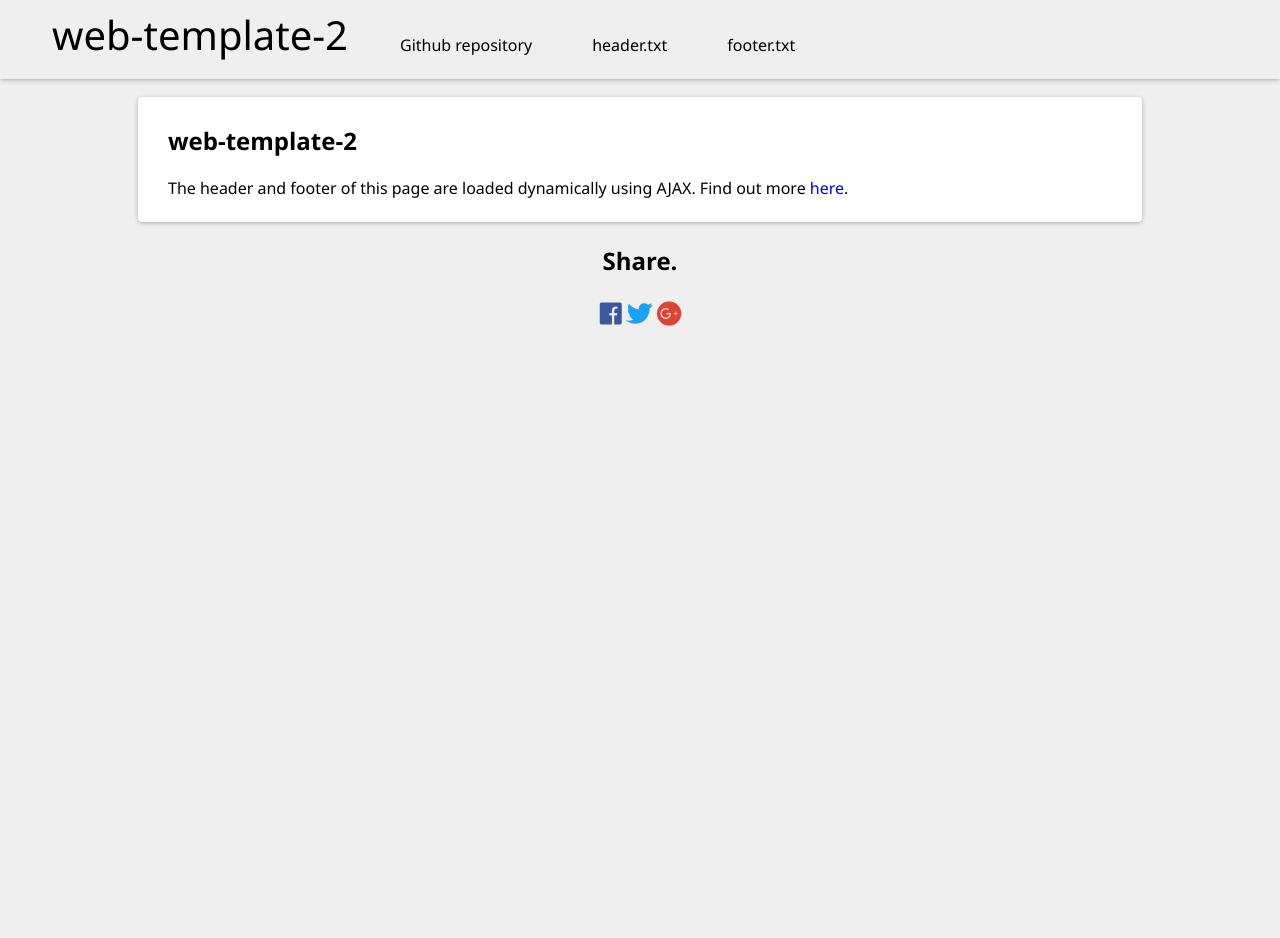
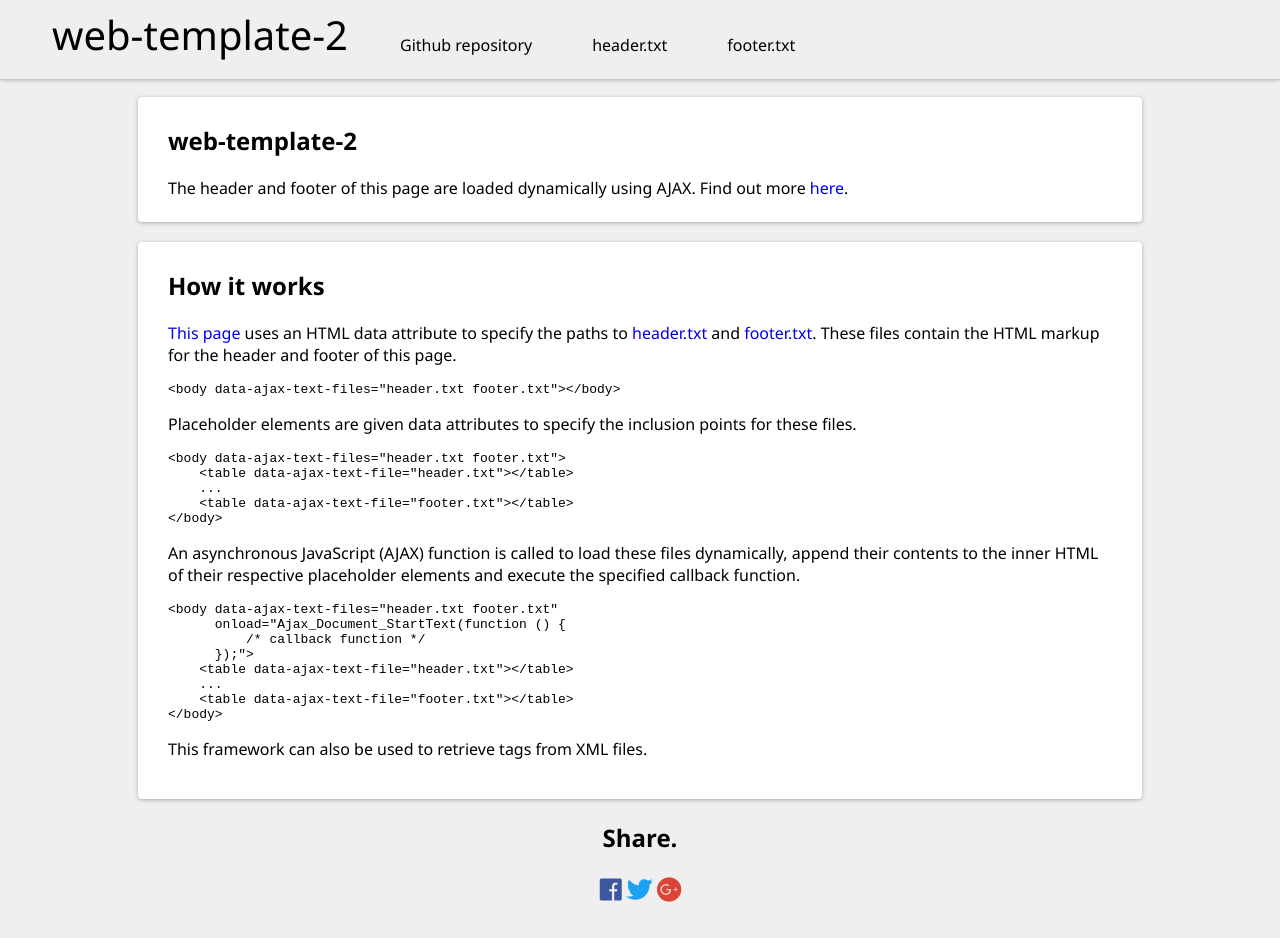
Before and after one commit to martindes01/web-template-2, a plain HTML site: page index.html in a window 1280 px wide. Before the commit the page ends 800 px from the top, so only its background shows below. Drawn offline with Linux system fonts and the light colour scheme.

Commit message:
Update index.html
- Add project explanation and HTML snippets.

```diff
--- a/index.html
+++ b/index.html
@@ -56,6 +56,48 @@
                 </div>
             </div>
         </li>
+
+        <li class="ContentBlock ContentBlock_S100M100">
+            <div class="ContentBlockColumn">
+                <div class="ContentBlockColumnRow">
+                    <h2>How it works</h2>
+
+                    <p>
+                        <a href="https://github.com/martindes01/web-template-2/blob/main/header.txt" target="_blank">This page</a> uses an HTML data attribute to specify the paths to <a href="https://github.com/martindes01/web-template-2/blob/main/header.txt" target="_blank">header.txt</a> and <a href="https://github.com/martindes01/web-template-2/blob/main/footer.txt" target="_blank">footer.txt</a>.
+                        These files contain the HTML markup for the header and footer of this page.
+                    </p>
+
+                    <pre><code>&lt;body data-ajax-text-files="header.txt footer.txt">&lt;/body></code></pre>
+
+                    <p>
+                        Placeholder elements are given data attributes to specify the inclusion points for these files.
+                    </p>
+
+                    <pre><code>&lt;body data-ajax-text-files="header.txt footer.txt">
+    &lt;table data-ajax-text-file="header.txt">&lt;/table>
+    ...
+    &lt;table data-ajax-text-file="footer.txt">&lt;/table>
+&lt;/body></code></pre>
+
+                    <p>
+                        An asynchronous JavaScript (AJAX) function is called to load these files dynamically, append their contents to the inner HTML of their respective placeholder elements and execute the specified callback function.
+                    </p>
+
+                    <pre><code>&lt;body data-ajax-text-files="header.txt footer.txt"
+      onload="Ajax_Document_StartText(function () {
+          /* callback function */
+      });">
+    &lt;table data-ajax-text-file="header.txt">&lt;/table>
+    ...
+    &lt;table data-ajax-text-file="footer.txt">&lt;/table>
+&lt;/body></code></pre>
+
+                    <p>
+                        This framework can also be used to retrieve tags from XML files.
+                    </p>
+                </div>
+            </div>
+        </li>
     </ul>
 
     <table class="Footer" data-ajax-text-file="footer.txt"></table>
```
